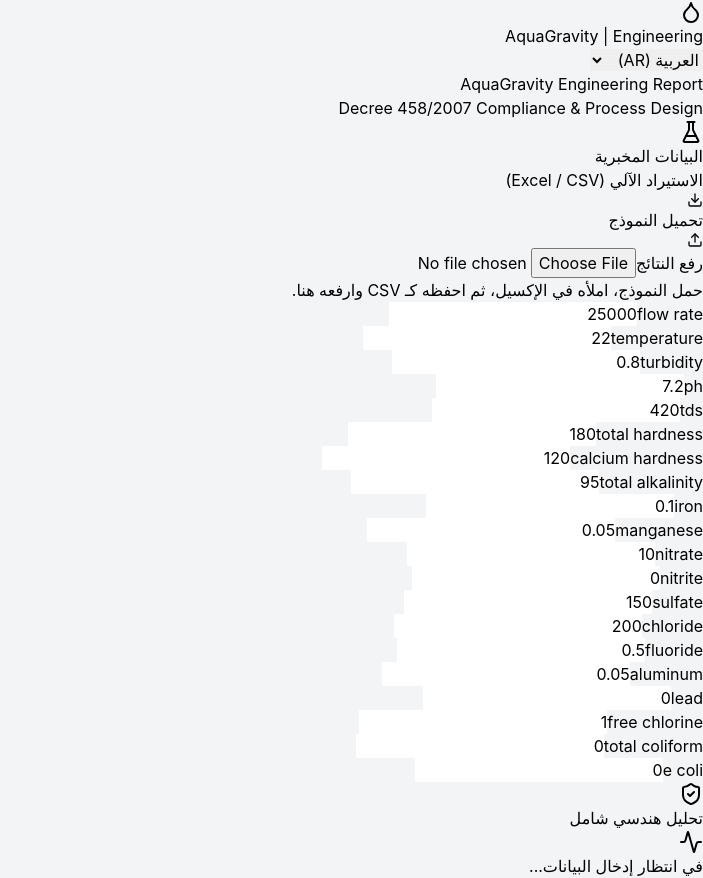
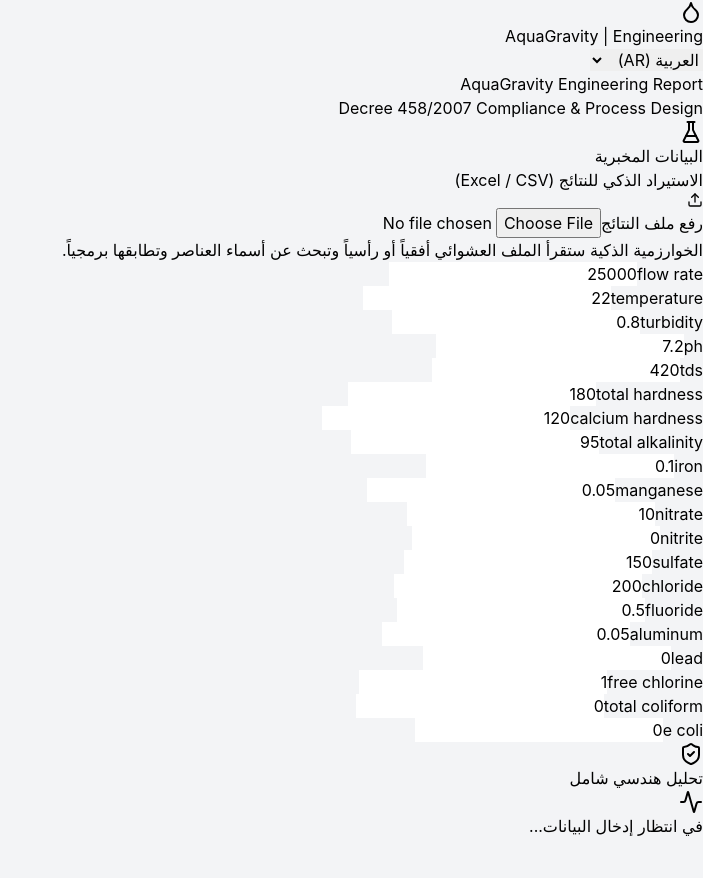
Before and after one commit to remogh81-ship-it/aqua-gravity-platform, a React (Vite) app: page / in a window 1280 px wide. Shown: the whole page, without its empty margins (577-1280 px from the left). After the commit the page ends 838 px from the top, so only its background shows below. Built offline with nearby package versions, Linux system fonts and the light colour scheme.

Commit message:
feat: implement smart fuzzy CSV parsing for unstructured lab reports

```diff
--- a/src/App.jsx
+++ b/src/App.jsx
@@ -49,39 +49,113 @@ function App() {
     link.remove();
   };
 
+  // Smart Fuzzy Parser to handle ANY layout (Horizontal or Vertical) and Arabic/English variations
+  const smartParseCSV = (text) => {
+    const lines = text.split(/\r?\n/).map(l => l.replace(/"/g, '').toLowerCase());
+
+    // Dictionary of keywords to identify parameters
+    const aliases = {
+      flow_rate: ['flow', 'تدفق', 'تصرف'],
+      temperature: ['temp', 'حرار', 'celsius'],
+      turbidity: ['turb', 'عكار', 'ntu'],
+      ph: ['ph', 'أس', 'هيدروجين'],
+      tds: ['tds', 'صلبة', 'dissolved'],
+      total_hardness: ['total hardness', 'عسر كلي', 'hardness'],
+      calcium_hardness: ['calcium', 'عسر كالسيوم', 'ca'],
+      total_alkalinity: ['alkalin', 'قلوية'],
+      iron: ['iron', 'fe', 'حديد'],
+      manganese: ['mangan', 'mn', 'منجن'],
+      nitrate: ['nitrate', 'no3', 'نترات'],
+      nitrite: ['nitrite', 'no2', 'نتريت'],
+      sulfate: ['sulfat', 'so4', 'كبريتات'],
+      chloride: ['chlorid', 'cl', 'كلوريد'],
+      fluoride: ['fluorid', 'f', 'فلوريد'],
+      aluminum: ['alumin', 'al', 'ألمن', 'المن'],
+      lead: ['lead', 'pb', 'رصاص'],
+      free_chlorine: ['free chlor', 'كلور حر', 'متبق'],
+      total_coliform: ['coliform', 'قولون'],
+      e_coli: ['coli', 'إي كولاي', 'كولاي']
+    };
+
+    let extractedData = {};
+    let foundAny = false;
+
+    // Strategy 1: Vertical Layout (Parameter name and value on the same row)
+    lines.forEach(line => {
+      const numbers = line.match(/[-+]?[0-9]*\.?[0-9]+/g);
+      if (numbers && numbers.length > 0) {
+        Object.keys(aliases).forEach(key => {
+          if (extractedData[key] === undefined) {
+            if (aliases[key].some(alias => line.includes(alias))) {
+              extractedData[key] = parseFloat(numbers[numbers.length - 1]); // Pick the last number in the row
+              foundAny = true;
+            }
+          }
+        });
+      }
+    });
+
+    // Strategy 2: Horizontal Layout (Headers on one row, values on a row below it)
+    if (Object.keys(extractedData).length < 3 && lines.length >= 2) {
+       let headerRowIdx = -1;
+       let headerMap = {};
+
+       for (let i = 0; i < lines.length; i++) {
+         const cells = lines[i].split(/[,;\t]/);
+         let matchCount = 0;
+         cells.forEach((cell, colIdx) => {
+           Object.keys(aliases).forEach(key => {
+             if (aliases[key].some(alias => cell.includes(alias))) {
+               headerMap[key] = colIdx;
+               matchCount++;
+             }
+           });
+         });
+         if (matchCount > 3) {
+           headerRowIdx = i;
+           break;
+         }
+       }
+
+       if (headerRowIdx !== -1 && headerRowIdx + 1 < lines.length) {
+          const valueCells = lines[headerRowIdx + 1].split(/[,;\t]/);
+          Object.keys(headerMap).forEach(key => {
+            const colIdx = headerMap[key];
+            if (valueCells[colIdx]) {
+              const numMatch = valueCells[colIdx].match(/[-+]?[0-9]*\.?[0-9]+/);
+              if (numMatch) {
+                extractedData[key] = parseFloat(numMatch[0]);
+                foundAny = true;
+              }
+            }
+          });
+       }
+    }
+    return { data: extractedData, success: foundAny };
+  };
+
   const handleFileUpload = (e) => {
     const file = e.target.files[0];
     if (!file) return;
     const reader = new FileReader();
+
     reader.onload = (event) => {
       try {
         const text = event.target.result;
-        const lines = text.split('\n').filter(line => line.trim() !== '');
-        if (lines.length >= 2) {
-          const headers = lines[0].split(',').map(h => h.trim());
-          const values = lines[1].split(',').map(v => parseFloat(v.trim()) || 0);
+        const result = smartParseCSV(text);
 
-          const newFormData = { ...formData };
-          let isValid = false;
-
-          headers.forEach((header, index) => {
-            if (newFormData[header] !== undefined) {
-              newFormData[header] = values[index];
-              isValid = true;
-            }
-          });
-
-          if (isValid) {
-            setFormData(newFormData);
-            alert(language === 'ar' ? 'تم استيراد البيانات بنجاح!' : 'Data imported successfully!');
-          } else {
-            alert(language === 'ar' ? 'الملف غير مطابق للنموذج.' : 'Invalid file format.');
-          }
+        if (result.success) {
+          setFormData(prev => ({ ...prev, ...result.data }));
+          const matchedCount = Object.keys(result.data).length;
+          alert(language === 'ar' ? `نجاح! تم التعرف على ${matchedCount} عنصراً واستيراد أرقامهم تلقائياً.` : `Success! Recognized ${matchedCount} parameters.`);
+        } else {
+          alert(language === 'ar' ? 'لم يتم العثور على بيانات كيميائية قابلة للقراءة في هذا الملف.' : 'No readable chemical data found in this file.');
         }
       } catch (err) {
-        alert(language === 'ar' ? 'حدث خطأ أثناء قراءة الملف.' : 'Error reading file.');
+        alert(language === 'ar' ? 'حدث خطأ غير متوقع أثناء قراءة الملف.' : 'Error reading file.');
       }
     };
+
     reader.readAsText(file);
     e.target.value = null; // Reset input
   };
@@ -136,20 +210,17 @@ function App() {
             </h2>
           </div>
 
-          {/* Excel/CSV Import/Export Tools (Hidden on Print) */}
+          {/* AI/Fuzzy CSV Importer (Hidden on Print) */}
           <div className="flex flex-col gap-2 mb-6 p-4 bg-slate-50 border rounded-lg print:hidden">
-            <span className="text-sm font-bold text-slate-600">{isAr ? 'الاستيراد الآلي (Excel / CSV)' : 'Automated Import'}</span>
+            <span className="text-sm font-bold text-slate-600">{isAr ? 'الاستيراد الذكي للنتائج (Excel / CSV)' : 'Smart Lab Data Importer'}</span>
             <div className="flex gap-2">
-              <button onClick={downloadTemplate} className="flex-1 bg-white border border-blue-600 text-blue-700 hover:bg-blue-50 py-2 rounded flex justify-center items-center gap-1 text-sm transition-colors">
-                <Download size={16} /> {isAr ? 'تحميل النموذج' : 'Template'}
-              </button>
-              <label className="flex-1 bg-blue-600 hover:bg-blue-700 text-white cursor-pointer py-2 rounded flex justify-center items-center gap-1 text-sm transition-colors">
-                <Upload size={16} /> {isAr ? 'رفع النتائج' : 'Upload CSV'}
-                <input type="file" accept=".csv" className="hidden" onChange={handleFileUpload} />
+              <label className="flex-1 bg-blue-600 hover:bg-blue-700 text-white cursor-pointer py-2 rounded flex justify-center items-center gap-1 text-sm transition-colors shadow-sm">
+                <Upload size={16} /> {isAr ? 'رفع ملف النتائج' : 'Upload File'}
+                <input type="file" accept=".csv, .txt, .tsv" className="hidden" onChange={handleFileUpload} />
               </label>
             </div>
-            <p className="text-xs text-slate-400 mt-1">
-              {isAr ? 'حمل النموذج، املأه في الإكسيل، ثم احفظه كـ CSV وارفعه هنا.' : 'Download template, fill in Excel, save as CSV, and upload.'}
+            <p className="text-xs text-slate-500 mt-1 leading-relaxed">
+              {isAr ? 'الخوارزمية الذكية ستقرأ الملف العشوائي أفقياً أو رأسياً وتبحث عن أسماء العناصر وتطابقها برمجياً.' : 'Smart algorithm parses horizontal or vertical layouts and auto-maps parameters.'}
             </p>
           </div>
 
```
